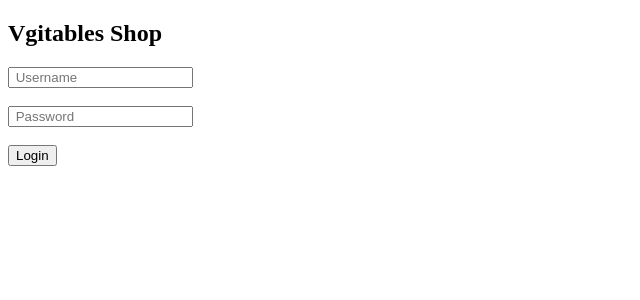
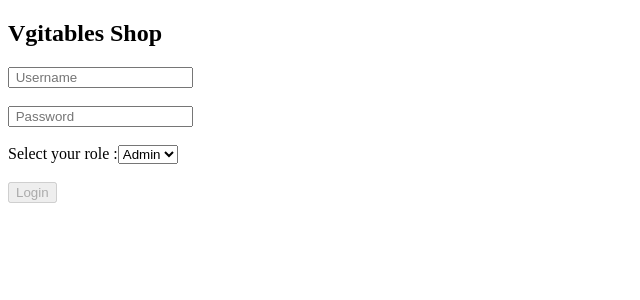
Before and after one commit to omkumbhar/vegetable-shop, an Angular app in the folder client/: page / in a window 1280 px wide. Shown: the top 300 px of the page, without its empty margins (0-640 px from the left). Built offline with nearby package versions, Linux system fonts and the light colour scheme.

Commit message:
Developed simple login Form

```diff
--- a/client/src/app/Componets/login-form/login-form.component.html
+++ b/client/src/app/Componets/login-form/login-form.component.html
@@ -1,5 +1,22 @@
 <div>
-    <input id="username" type="text" placeholder=" Username" #username/><br><br>
-    <input id="password" type="password" placeholder=" Password" [style.color]="getColor()" #password/><br><br>
-    <button (click)="login(username.value,password.value)" >Login</button>
+    <form [formGroup]="myForm" >
+        <input  type="text" placeholder=" Username"
+            formControlName = 'username'
+            #username/><br>
+            <div *ngIf="!usernameController.valid && usernameController.touched" [style.color]="getColor()" >
+                <p *ngIf="usernameController.errors?.required" >Username required </p>
+                <p *ngIf="usernameController.errors?.email" >Correct email required</p>
+            </div>
+            <br>
+        <input  type="password" placeholder=" Password"
+        formControlName = "password"  #password/><br><br>
+       <label>Select your role :</label>
+        <select [(ngModel)]  = "selectedRoleIndex" [ngModelOptions]="{standalone: true}">
+            <option  *ngFor="let role of dropDownOptions" [value]="role?.id">
+                {{role.role}}</option>
+          </select >
+          <br><br>
+        <button [disabled]="!myForm.valid" (click)="login(username.value,password.value)" >Login</button>
+    </form>
+
 </div>
--- a/client/src/app/Componets/login-form/login-form.component.ts
+++ b/client/src/app/Componets/login-form/login-form.component.ts
@@ -1,4 +1,5 @@
 import { Component, OnInit } from '@angular/core';
+import { FormControl, FormGroup, Validators } from '@angular/forms';
 
 @Component({
   selector: 'app-login-form',
@@ -6,14 +7,52 @@ import { Component, OnInit } from '@angular/core';
   styleUrls: ['./login-form.component.css']
 })
 export class LoginFormComponent implements OnInit {
+  user = {username :"user@gmail.com" , password : "123456"  };
 
-  constructor() { }
+  admin = {username :"admin@gmail.com" , password : "123456"  };
+
+  selectedRoleIndex : number = 0;
+
+  dropDownOptions :  any[ ] ;
+
+  myForm : FormGroup;
+  usernameController : FormControl;
+  password : FormControl;
+
+  constructor() {
+    this.dropDownOptions = [{id : 0 , role : "Admin" }, {id : 1,role : "User"}] ;
+    this.usernameController = new FormControl('',[Validators.required,Validators.email]);
+    this.password = new FormControl('',Validators.required);
+
+    this.myForm = new FormGroup(
+      {
+        username : this.usernameController,
+        password : this.password
+      }
+    );
+
+  }
 
   ngOnInit(): void {
+
+
   }
 
+
+
+
+
   login(username : string, password :string){
-    console.log(`${username} ${password}`);
+    if ( this.selectedRoleIndex && this.user.username === username
+            && this.user.password === password){
+
+      console.log(`${username} ${password} User login succesful`);
+    }
+    else if(this.selectedRoleIndex === 0 && this.admin.username === username
+      && this.admin.password === password  )
+
+      console.log(`${username} ${password} Admin login succesful`);
+
   }
   getColor(){
     return "red";
--- a/client/src/app/app.module.ts
+++ b/client/src/app/app.module.ts
@@ -1,5 +1,6 @@
 import { NgModule } from '@angular/core';
 import { BrowserModule } from '@angular/platform-browser';
+import { FormsModule, ReactiveFormsModule } from '@angular/forms';
 
 import { AppRoutingModule } from './app-routing.module';
 import { AppComponent } from './app.component';
@@ -12,7 +13,9 @@ import { LoginFormComponent } from './Componets/login-form/login-form.component'
   ],
   imports: [
     BrowserModule,
-    AppRoutingModule
+    AppRoutingModule,
+    FormsModule,
+    ReactiveFormsModule
   ],
   providers: [],
   bootstrap: [AppComponent]
```
